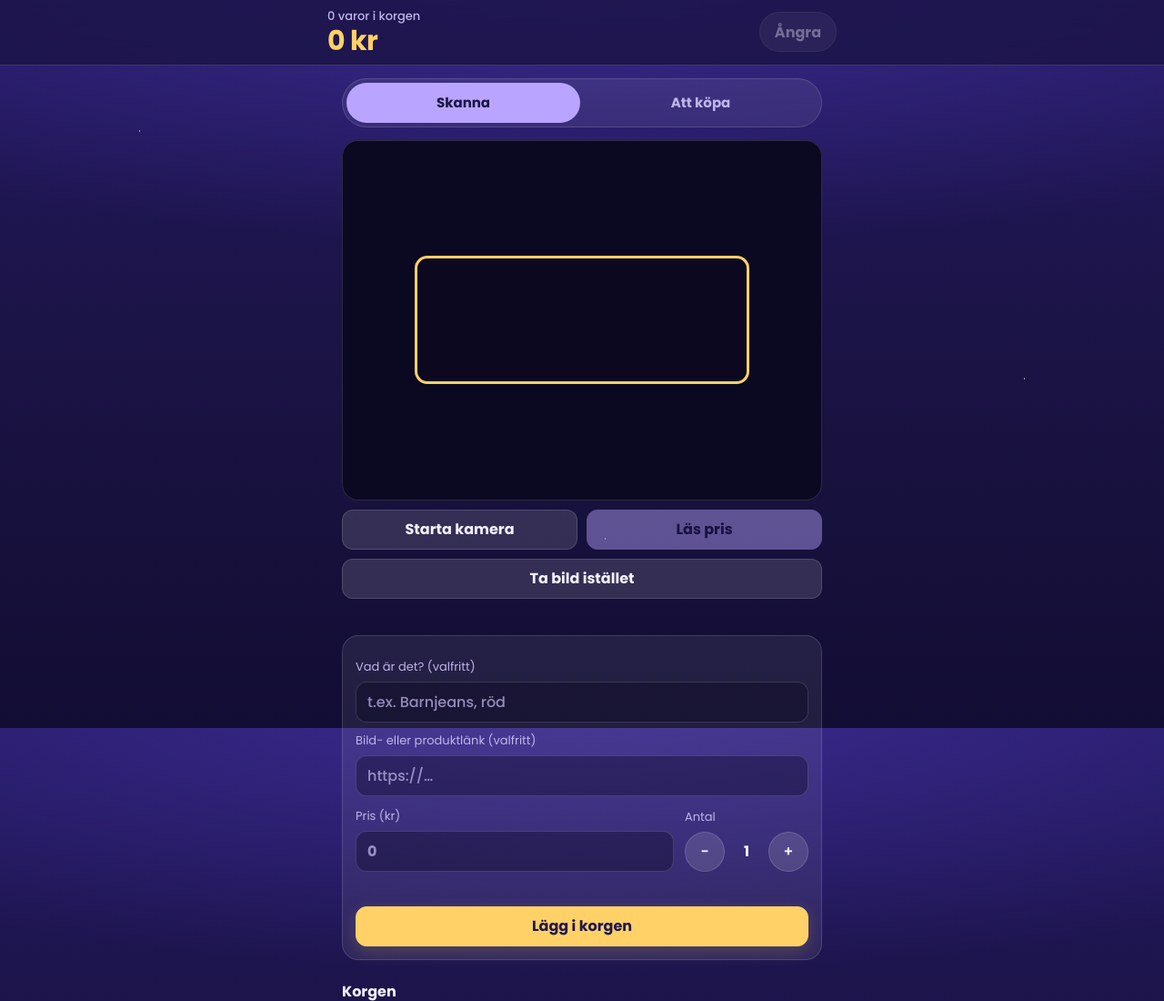
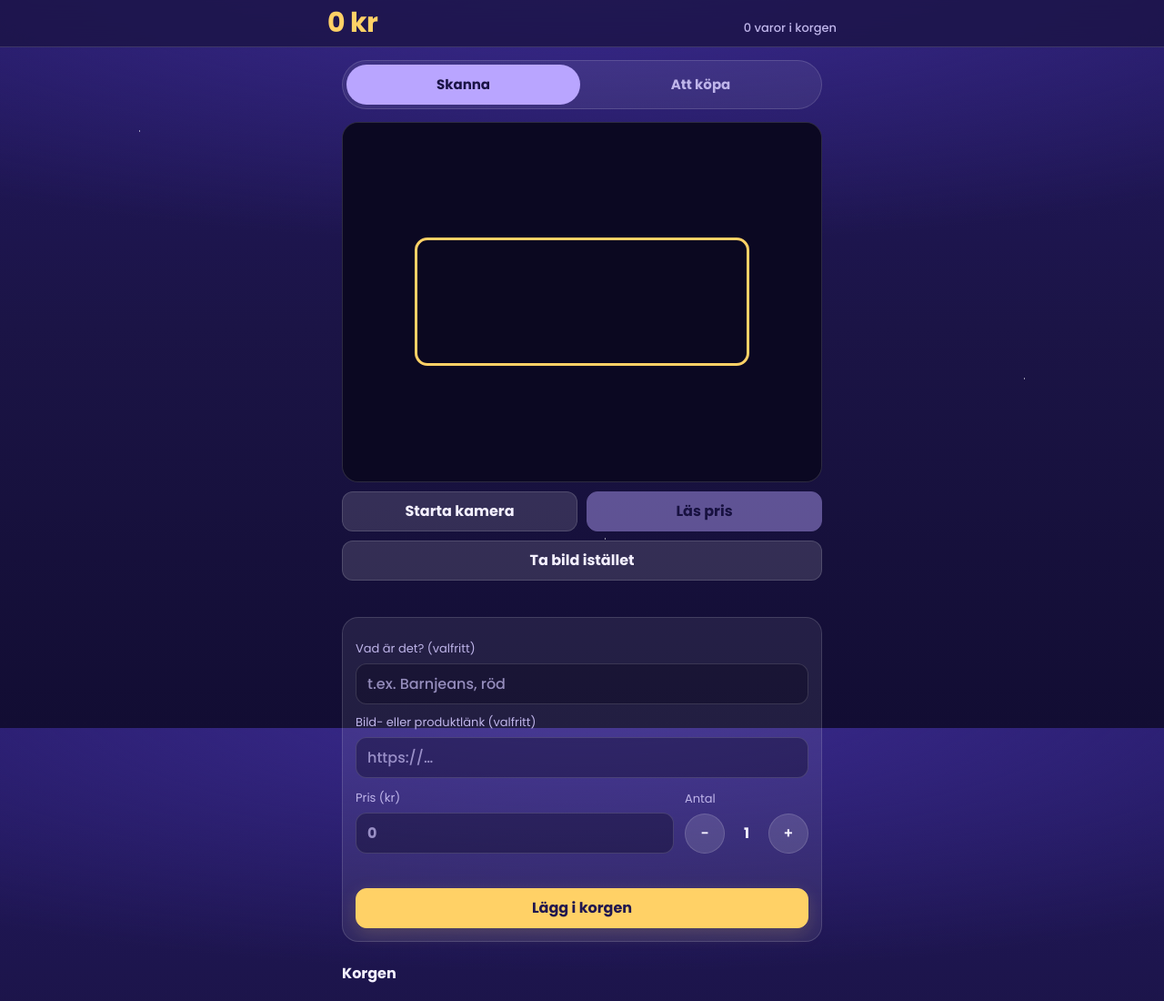
Before and after one commit to ngroznik/ngroznik.github.io, a plain HTML site: page ullared/index.html in a window 1280 px wide. Shown: the top 1100 px of the page at 91% size. Drawn offline with Linux system fonts and the light colour scheme.

Commit message:
Remove undo button from the header
Items are removed or changed directly on each row, so a permanent Ångra
button in the header took space without much use. Undo still works for
every change through the "Ångra" button in the message that appears at
the bottom after each change (6 seconds), and the department settings
keep their own Ångra button.

The header now shows the total on the left and the item count on the
right.

Files: ullared/index.html

Co-Authored-By: Claude Opus 5.5 <noreply@anthropic.com>

```diff
--- a/ullared/index.html
+++ b/ullared/index.html
@@ -43,11 +43,10 @@
   /* Sidhuvud med totalsumma */
   .total { position:sticky; top:0; z-index:10; background:rgba(27,20,70,.82); -webkit-backdrop-filter:blur(14px); backdrop-filter:blur(14px);
     padding:calc(env(safe-area-inset-top,0px) + 8px) 16px 8px; border-bottom:1px solid var(--line); }
-  .total .top { display:flex; justify-content:space-between; align-items:center; gap:10px; max-width:560px; margin:0 auto; }
+  .total .top { display:flex; justify-content:space-between; align-items:baseline; gap:10px; max-width:560px; margin:0 auto; }
+  .total .label { text-align:right; display:flex; flex-wrap:wrap; justify-content:flex-end; align-items:center; gap:4px 0; }
   .total .label { font-size:13px; font-weight:500; color:var(--muted); }
   .total .sum { font-size:30px; font-weight:700; color:var(--tag); font-variant-numeric:tabular-nums; letter-spacing:-.5px; line-height:1.15; white-space:nowrap; }
-  .undo { min-height:44px; padding:0 16px; border-radius:999px; border:1px solid var(--line); background:var(--surface-2); color:var(--ink); font-weight:700; }
-  .undo:disabled { opacity:.4; }
   .budgetline { font-size:13px; font-weight:600; margin:6px auto 0; display:none; max-width:560px; }
   .bar { height:6px; border-radius:3px; background:rgba(255,255,255,.14); margin:6px auto 0; overflow:hidden; display:none; max-width:560px; }
   .bar > i { display:block; height:100%; background:var(--tag); width:0; transition:width .2s; border-radius:3px; }
@@ -202,11 +201,8 @@
 
 <div class="total">
   <div class="top">
-    <div>
-      <div class="label"><span id="countTxt">0 varor</span></div>
-      <div class="sum" id="sum" aria-live="polite">0 kr</div>
-    </div>
-    <button class="undo" id="undoBtn" disabled>Ångra</button>
+    <div class="sum" id="sum" aria-live="polite">0 kr</div>
+    <div class="label"><span id="countTxt">0 varor</span></div>
   </div>
   <div class="budgetline" id="budgetLine" aria-live="polite"></div>
   <div class="bar" id="bar"><i></i></div>
@@ -519,7 +515,6 @@
     clearTimeout(toastTimer);
     toastTimer = setTimeout(function () { $('toast').classList.remove('show'); }, 6000);
   }
-  $('undoBtn').onclick = undo;
   $('toastUndo').onclick = function () { $('toast').classList.remove('show'); undo(); };
 
   /* ---------- Render ---------- */
@@ -528,7 +523,6 @@
     var sum = total(), count = state.items.reduce(function (s, i) { return s + i.qty; }, 0);
     $('sum').textContent = fmt(sum);
     $('countTxt').textContent = count + (count === 1 ? ' vara' : ' varor') + ' i korgen';
-    $('undoBtn').disabled = !history.length;
     renderWishes();
     updateHint();
 
```
